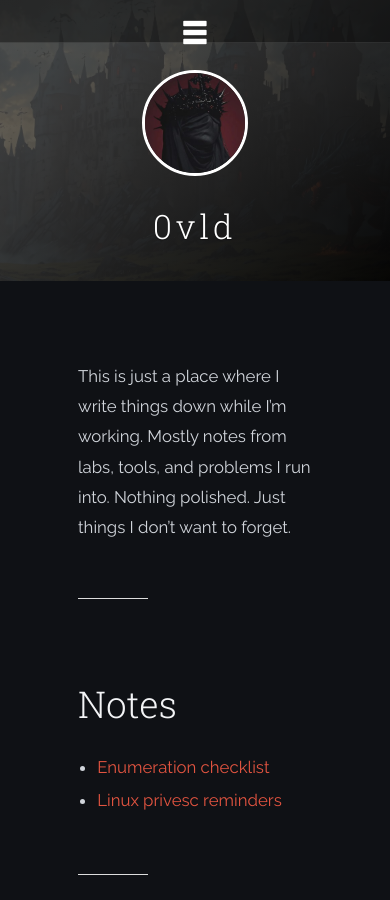
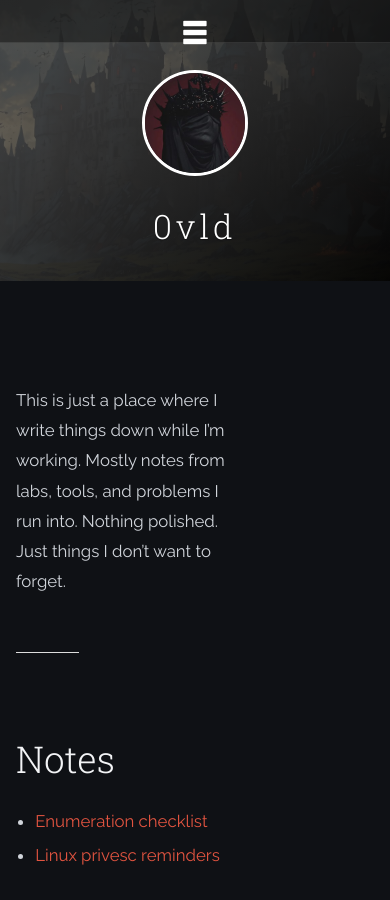
Before and after one commit to 00vld/00vld.github.io, a Jekyll site: the page built from navigation/index.md, in a window 390 px wide and 900 px high. Built offline with Jekyll 4.4.1, drawn with Linux system fonts in a browser that asks for light colours; some of the changed text lies outside the part shown.

Commit message:
First Upload

```diff
--- a/_includes/header.html
+++ b/_includes/header.html
@@ -37,14 +37,6 @@
                   <span class="label">Notes</span>
                 </a>
               </li>
-
-              <li class="navigation__item">
-                <a href="https://github.com/00vld/writeups" target="_blank" title="Writeups">
-                  <i class="icon icon-link"></i>
-                  <span class="label">Writeups</span>
-                </a>
-              </li>
-
 
               {% if site.author.twitter_username %}
               <!-- Twitter -->
--- a/css/main.scss
+++ b/css/main.scss
@@ -334,3 +334,33 @@
 .post-list__divider {
   margin: 1.5rem 0;
 }
+
+/* ===== Mobile Fix for Uno Sidebar Layout ===== */
+
+@media (max-width: 960px) {
+
+  /* Stack layout vertically */
+  .content-wrapper {
+    margin-left: 0 !important;
+  }
+
+  .panel-cover {
+    position: relative !important;
+    width: 100% !important;
+    height: auto !important;
+  }
+
+  .panel-cover--collapsed {
+    width: 100% !important;
+  }
+
+  .content-wrapper__inner {
+    max-width: 90%;
+    padding: 1.5rem 1rem;
+  }
+
+  .post-container--single .post {
+    max-width: 100%;
+  }
+
+}
```
Also changed, not shown: navigation/index.md (+2 -6 lines).
